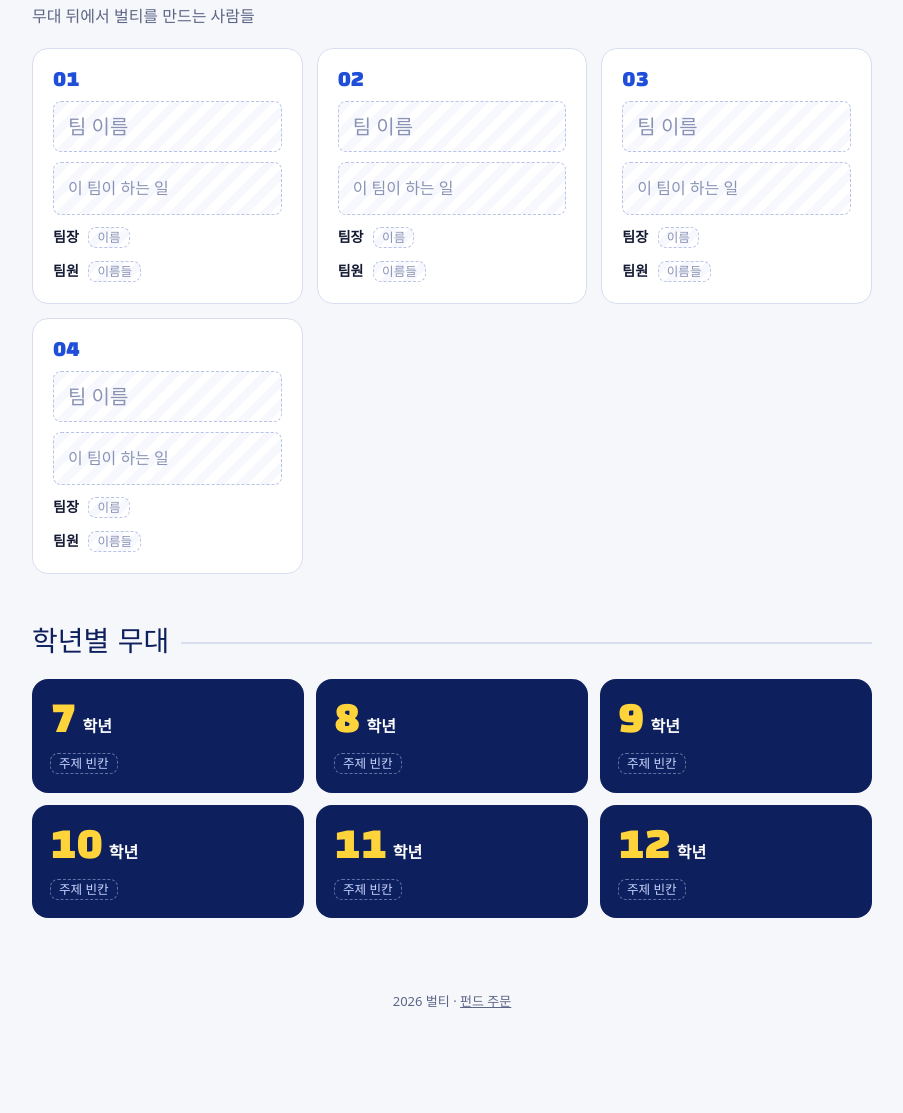
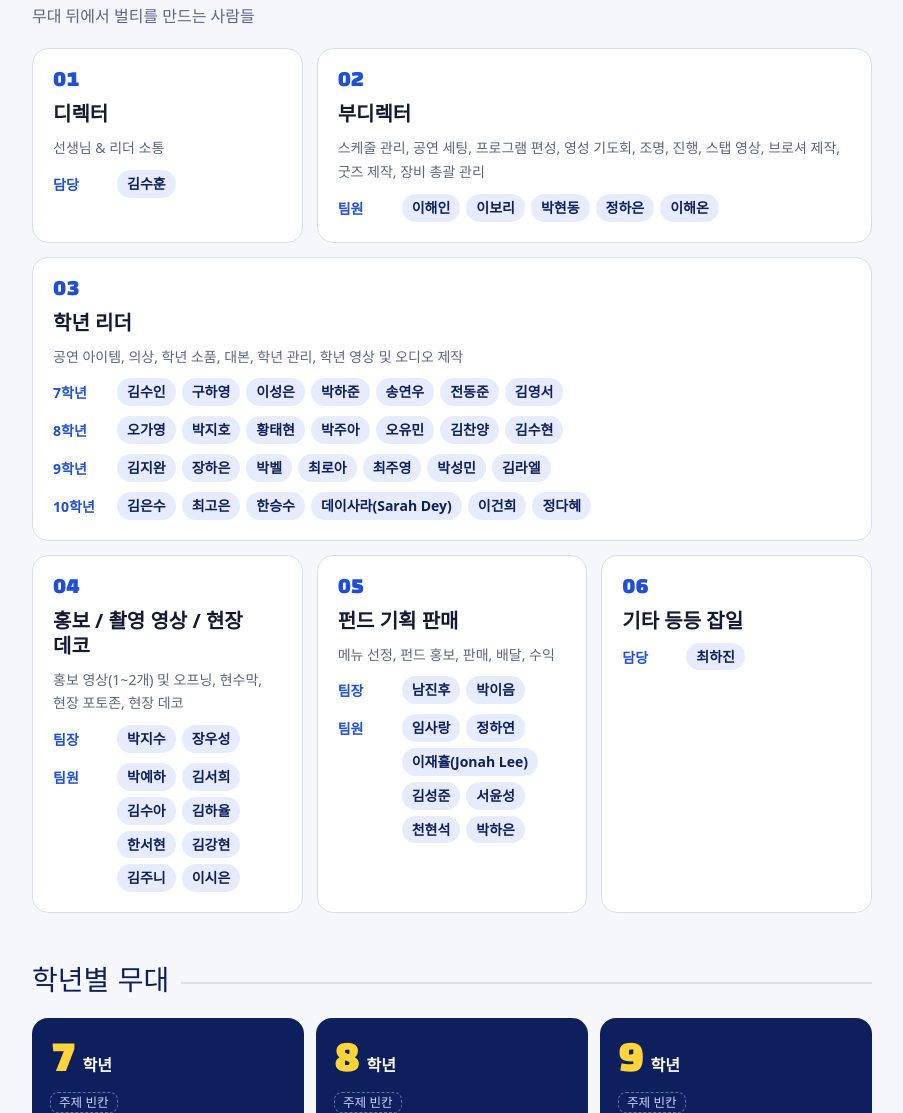
Before and after one commit to 2026varietyshowanchorpoint-star/2026varietyshowanchorpoint-star.github.io, a plain HTML site: page about/index.html in a window 1280 px wide. Shown: the part 1546-2659 px from the top of the page, without its empty margins (188-1091 px from the left). Before the commit the page ends 2599 px from the top, so only its background shows below. Drawn offline with Linux system fonts and the light colour scheme; a web font is replaced by a local one.

Commit message:
벌티 소개: 팀 6개와 학년 리더 명단 넣기
Co-Authored-By: Claude Opus 5.5 <noreply@anthropic.com>
Claude-Session: https://claude.ai/code/session_01Pb2gWvjFWrqezi5BP8TwHB

```diff
--- a/about/about.css
+++ b/about/about.css
@@ -116,13 +116,22 @@ h3.blank { font-size: 15px; }
 .timeline p { margin: 0; }
 
 /* 팀 */
-.teams { display: grid; grid-template-columns: repeat(auto-fill, minmax(240px, 1fr)); gap: 14px; }
+.teams { display: grid; grid-template-columns: repeat(3, 1fr); gap: 14px; }
+.team.span2 { grid-column: span 2; }
+@media (max-width: 760px) { .teams { grid-template-columns: 1fr; } .team.span2 { grid-column: auto; } }
 .team { background: var(--card); border: 1px solid var(--line); border-radius: 16px; padding: 20px; display: grid; gap: 10px; align-content: start; }
 .team-no { font-family: var(--display); color: var(--blue); font-size: 22px; line-height: 1; }
 .team h3 { font-size: 20px; }
 .team > p { margin: 0; }
-.people { font-size: 14px; color: var(--muted); }
-.people b { color: var(--ink); margin-right: 6px; }
+.team .what { color: var(--muted); font-size: 14px; }
+.team.wide { grid-column: 1 / -1; }
+.people { display: grid; grid-template-columns: 56px 1fr; gap: 8px; align-items: start; font-size: 14px; }
+.people b { padding-top: 3px; color: var(--blue); white-space: nowrap; }
+.people b a { text-decoration: none; }
+.people b a:hover { text-decoration: underline; }
+.people > div, .name-list { display: flex; flex-wrap: wrap; gap: 6px; }
+.name { padding: 2px 10px; border-radius: 999px; background: var(--blue-soft); color: var(--blue-deep); font-weight: 600; font-size: 14px; }
+.name-list .name { font-size: 15px; padding: 5px 14px; background: var(--card); border: 1px solid var(--line); }
 
 /* 학년 카드 */
 .grades { display: grid; grid-template-columns: repeat(3, 1fr); gap: 12px; }
--- a/about/about.js
+++ b/about/about.js
@@ -1,4 +1,4 @@
-import { SHOW, GREETING, HISTORY, TEAMS, GRADES } from './data.js';
+import { SHOW, GREETING, HISTORY, TEAMS, GRADES } from './data.js?v=3';
 
 const GRADE_LIST = [7, 8, 9, 10, 11, 12];
 const $ = s => document.querySelector(s);
@@ -15,6 +15,23 @@ function fill(text, hint, tag = 'p', cls = '') {
 function word(text, hint) {
   const t = String(text ?? '').trim();
   return t ? esc(t) : `<span class="blank-inline">${esc(hint)}</span>`;
+}
+
+function names(list) {
+  return String(list || '').split(',').map(n => n.trim()).filter(Boolean)
+    .map(n => `<span class="name">${esc(n)}</span>`).join('');
+}
+function teamPeople(t) {
+  const rows = [];
+  if (t.leaders) rows.push(`<div class="people"><b>${t.members ? '팀장' : '담당'}</b><div>${names(t.leaders)}</div></div>`);
+  if (t.members) rows.push(`<div class="people"><b>팀원</b><div>${names(t.members)}</div></div>`);
+  if (t.byGrade) for (const [g, list] of Object.entries(t.byGrade))
+    rows.push(`<div class="people"><b><a href="${g}.html">${g}학년</a></b><div>${names(list)}</div></div>`);
+  if (!rows.length) rows.push(`<p class="blank">팀원 빈칸</p>`);
+  return rows.join('');
+}
+function gradeLeaders(g) {
+  return TEAMS.map(t => t.byGrade?.[g]).filter(Boolean).join(', ');
 }
 
 function header(current) {
@@ -50,12 +67,11 @@ function renderHome() {
     </li>`).join('');
 
   const teams = TEAMS.map((t, i) => `
-    <article class="team">
+    <article class="team${t.byGrade ? ' wide' : ''}${t.wide ? ' span2' : ''}">
       <span class="team-no">${String(i + 1).padStart(2, '0')}</span>
       ${fill(t.name, '팀 이름', 'h3')}
-      ${fill(t.what, '이 팀이 하는 일')}
-      <p class="people"><b>팀장</b> ${word(t.leader, '이름')}</p>
-      <p class="people"><b>팀원</b> ${word(t.members, '이름들')}</p>
+      ${t.what ? `<p class="what">${esc(t.what)}</p>` : ''}
+      ${teamPeople(t)}
     </article>`).join('');
 
   const grades = GRADE_LIST.map(g => `
@@ -127,14 +143,19 @@ function renderGrade(g) {
         <ol class="highlights">${highlights}</ol>
       </section>
 
+      <section class="block">
+        <h2>학년 리더</h2>
+        ${gradeLeaders(g) ? `<div class="name-list">${names(gradeLeaders(g))}</div>` : '<p class="blank">학년 리더 명단 빈칸</p>'}
+      </section>
+
       <section class="block two">
         <figure class="speech">
-          <p class="who-tag">학년 리더</p>
+          <p class="who-tag">학년 리더의 말</p>
           ${fill(d.leader?.text, '학년 리더의 말이 들어갈 자리', 'blockquote')}
           <figcaption>${word(d.leader?.name, '이름')}</figcaption>
         </figure>
         <figure class="speech">
-          <p class="who-tag">대표 학생</p>
+          <p class="who-tag">대표 학생의 말</p>
           ${fill(d.student?.text, '대표 학생의 말이 들어갈 자리', 'blockquote')}
           <figcaption>${word(d.student?.name, '이름')}</figcaption>
         </figure>
--- a/about/data.js
+++ b/about/data.js
@@ -24,13 +24,49 @@ export const HISTORY = [
   { year: '2026', title: '', text: '' },
 ];
 
-// 팀 소개. 팀 이름이 정해지면 바꾸고, 팀 수에 맞게 줄을 더하거나 뺀다.
-// leader: 팀장 이름, members: 팀원 이름들 (쉼표로 구분)
+// 팀 소개. 순서대로 나온다.
+// what: 하는 일 / leaders: 팀장 / members: 팀원 (이름은 쉼표로 구분)
+// byGrade: 학년마다 사람이 따로 있을 때 (학년리더 팀). 여기 적은 이름은 학년 페이지에도 나온다.
+// 팀원 없이 leaders만 있으면 "담당"으로 나온다. wide: true 면 카드가 두 칸을 차지한다.
 export const TEAMS = [
-  { name: '', what: '', leader: '', members: '' },
-  { name: '', what: '', leader: '', members: '' },
-  { name: '', what: '', leader: '', members: '' },
-  { name: '', what: '', leader: '', members: '' },
+  {
+    name: '디렉터',
+    what: '선생님 & 리더 소통',
+    leaders: '김수훈',
+  },
+  {
+    name: '부디렉터',
+    wide: true,
+    what: '스케줄 관리, 공연 세팅, 프로그램 편성, 영성 기도회, 조명, 진행, 스탭 영상, 브로셔 제작, 굿즈 제작, 장비 총괄 관리',
+    members: '이해인, 이보리, 박현동, 정하은, 이해온',
+  },
+  {
+    name: '학년 리더',
+    what: '공연 아이템, 의상, 학년 소품, 대본, 학년 관리, 학년 영상 및 오디오 제작',
+    byGrade: {
+      7: '김수인, 구하영, 이성은, 박하준, 송연우, 전동준, 김영서',
+      8: '오가영, 박지호, 황태현, 박주아, 오유민, 김찬양, 김수현',
+      9: '김지완, 장하은, 박벨, 최로아, 최주영, 박성민, 김라엘',
+      10: '김은수, 최고은, 한승수, 데이사라(Sarah Dey), 이건희, 정다혜',
+    },
+  },
+  {
+    name: '홍보 / 촬영 영상 / 현장 데코',
+    what: '홍보 영상(1~2개) 및 오프닝, 현수막, 현장 포토존, 현장 데코',
+    leaders: '박지수, 장우성',
+    members: '박예하, 김서희, 김수아, 김하율, 한서현, 김강현, 김주니, 이시은',
+  },
+  {
+    name: '펀드 기획 판매',
+    what: '메뉴 선정, 펀드 홍보, 판매, 배달, 수익',
+    leaders: '남진후, 박이음',
+    members: '임사랑, 정하연, 이재휼(Jonah Lee), 김성준, 서윤성, 천현석, 박하은',
+  },
+  {
+    name: '기타 등등 잡일',
+    what: '',
+    leaders: '최하진',
+  },
 ];
 
 // 학년별 내용. 7~12학년.
--- a/about/index.html
+++ b/about/index.html
@@ -10,10 +10,10 @@
   <link rel="preconnect" href="https://fonts.gstatic.com" crossorigin>
   <link rel="stylesheet" href="https://fonts.googleapis.com/css2?family=Black+Han+Sans&display=swap">
   <link rel="stylesheet" href="https://cdn.jsdelivr.net/gh/sun-typeface/SUIT@2/fonts/variable/woff2/SUIT-Variable.css">
-  <link rel="stylesheet" href="about.css?v=1">
+  <link rel="stylesheet" href="about.css?v=3">
 </head>
 <body>
   <noscript>이 페이지는 자바스크립트가 켜져 있어야 보여요.</noscript>
-  <script type="module" src="about.js?v=1"></script>
+  <script type="module" src="about.js?v=3"></script>
 </body>
 </html>
```
Also changed, not shown: about/10.html (+2 -2 lines), about/11.html (+2 -2 lines), about/12.html (+2 -2 lines), about/7.html (+2 -2 lines), about/8.html (+2 -2 lines), about/9.html (+2 -2 lines).
